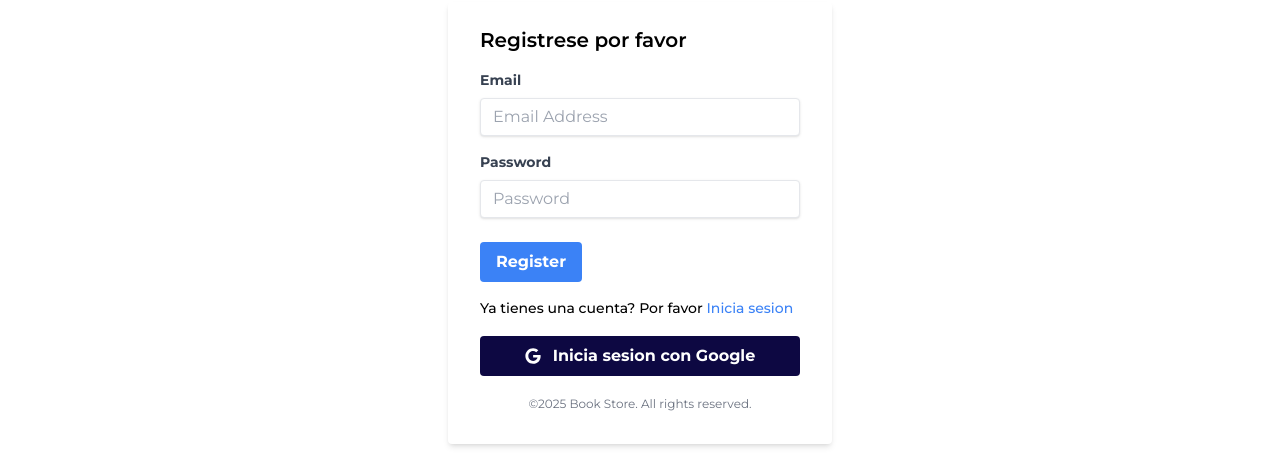
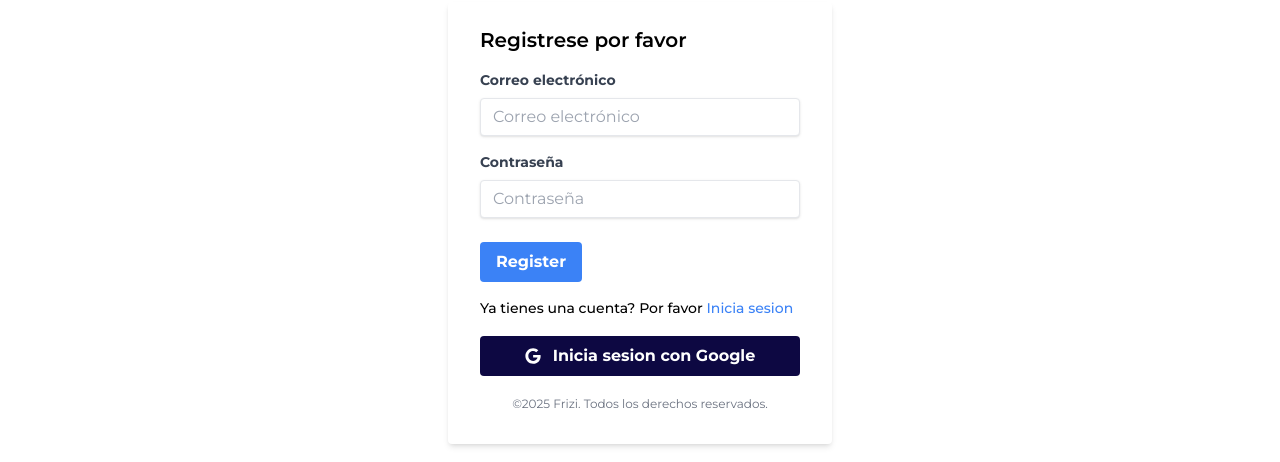
Before and after one commit to paulzuri/proyectoscrum, a React (Vite) app in the folder frontend/: page /register in a window 1280 px wide. Shown: the part 213-675 px from the top of the page. Built offline with nearby package versions, Linux system fonts and the light colour scheme; no server answers.

Commit message:
Mensajes de error claros en registro

```diff
--- a/frontend/src/components/Login.jsx
+++ b/frontend/src/components/Login.jsx
@@ -97,7 +97,7 @@ const Login = () => {
             </button>
         </div>
         <p className="mt-5 text-center text-gray-500 text-xs">
-            &copy;2025 Book Store. All rights reserved.
+            &copy;2025 Frizi. Todos los derechos reservados.
         </p>
     </div>
 </div>
--- a/frontend/src/components/Register.jsx
+++ b/frontend/src/components/Register.jsx
@@ -48,28 +48,45 @@ const Register = () => {
 
             <div className="mb-4">
                 <label className="block text-gray-700 text-sm font-bold mb-2" htmlFor="username">
-                    Email
+                    Correo electrónico
                 </label>
                 <input
-                    {...register("email", { required: true })}
+                    {...register("email", {
+                        required: "El campo de email es obligatorio", // Mensaje de error personalizado
+                        pattern: {
+                            value: /^[^\s@]+@[^\s@]+\.[^\s@]+$/,
+                            message: "El email no es válido"
+                        }
+                    })}
                     className="shadow appearance-none border rounded w-full py-2 px-3 text-gray-700 leading-tight focus:outline-none focus:shadow-outline"
                     id="email"
                     type="email"
-                    placeholder="Email Address"
-
+                    placeholder="Correo electrónico"
                 />
+                {errors.email && (
+                <p className="text-red-500 text-xs italic mt-2">{errors.email.message}</p>
+                )}
             </div>
             <div className="mb-6">
                 <label className="block text-gray-700 text-sm font-bold mb-2" htmlFor="password">
-                    Password
+                    Contraseña
                 </label>
                 <input
-                    {...register("password", { required: true })}
+                    {...register("password", {
+                        required: "El campo de contraseña es obligatorio", // Mensaje de error personalizado
+                        minLength: {
+                            value: 6,
+                            message: "La contraseña debe tener al menos 6 caracteres"
+                        }
+                    })}
                     className="shadow appearance-none border rounded w-full py-2 px-3 text-gray-700 leading-tight focus:outline-none focus:shadow-outline"
                     id="password"
                     type="password"
-                    placeholder="Password"
+                    placeholder="Contraseña"
                 />
+                {errors.password && (
+                <p className="text-red-500 text-xs italic mt-2">{errors.password.message}</p>
+                )}
             </div>
 
             {
@@ -99,7 +116,7 @@ const Register = () => {
             </button>
         </div>
         <p className="mt-5 text-center text-gray-500 text-xs">
-            &copy;2025 Book Store. All rights reserved.
+            &copy;2025 Frizi. Todos los derechos reservados.
         </p>
     </div>
 </div>
```
